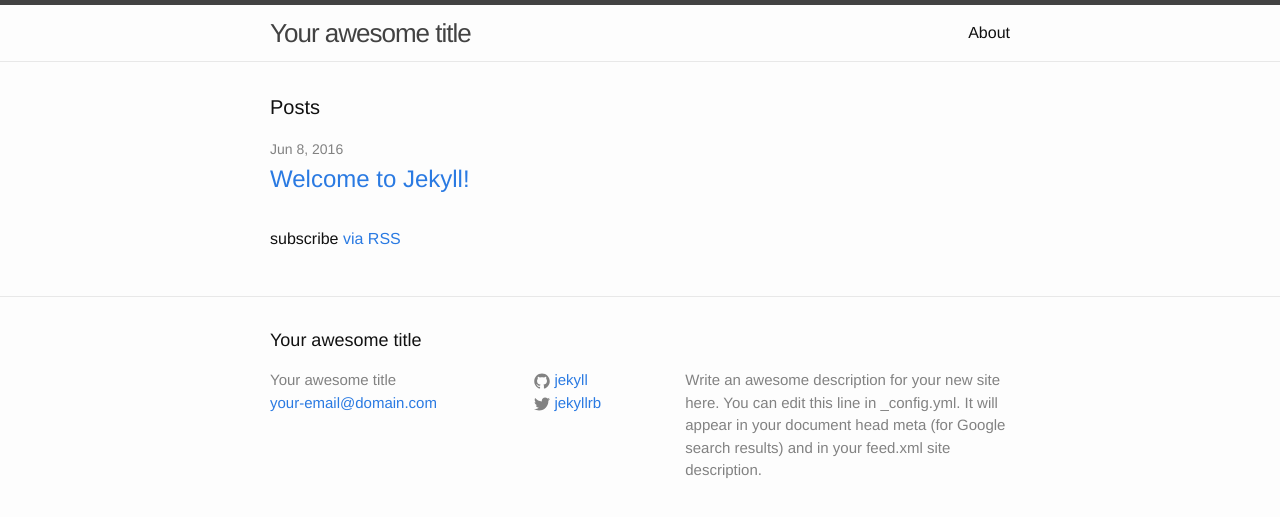
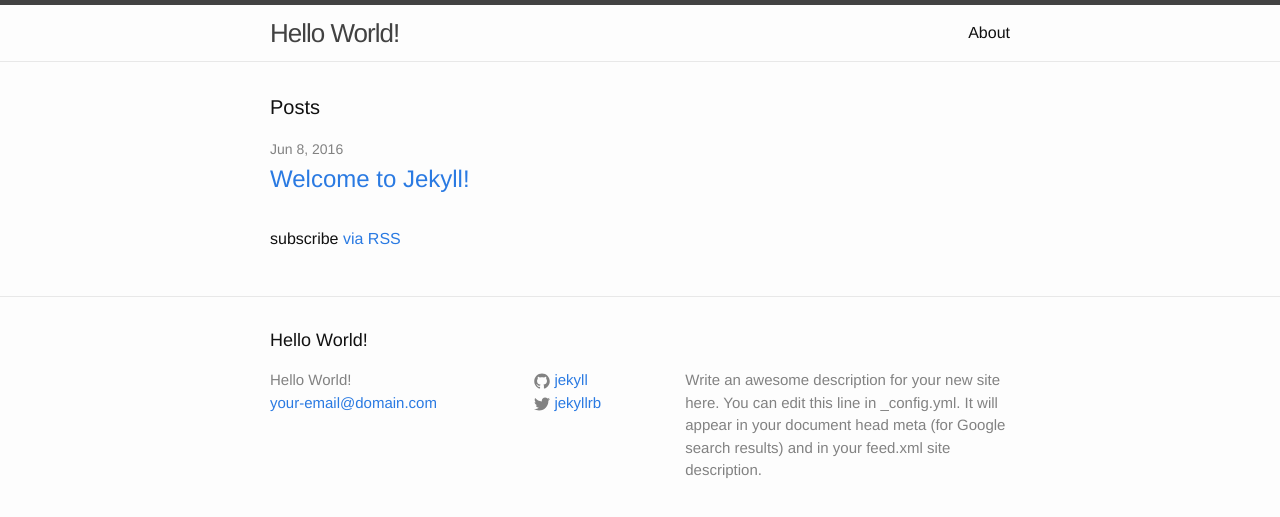
Before and after one commit to cakehm/cakehm.github.io, a Jekyll site: the page built from index.html, in a window 1280 px wide. Shown: the top 517 px of the page. Built offline with Jekyll 4.4.1, drawn with Linux system fonts in a browser that asks for light colours.

Commit message:
Update _config.yml

```diff
--- a/_config.yml
+++ b/_config.yml
@@ -6,7 +6,7 @@
 # 'jekyll serve'. If you change this file, please restart the server process.
 
 # Site settings
-title: Your awesome title
+title: Hello World!
 email: your-email@domain.com
 description: > # this means to ignore newlines until "baseurl:"
   Write an awesome description for your new site here. You can edit this
```
